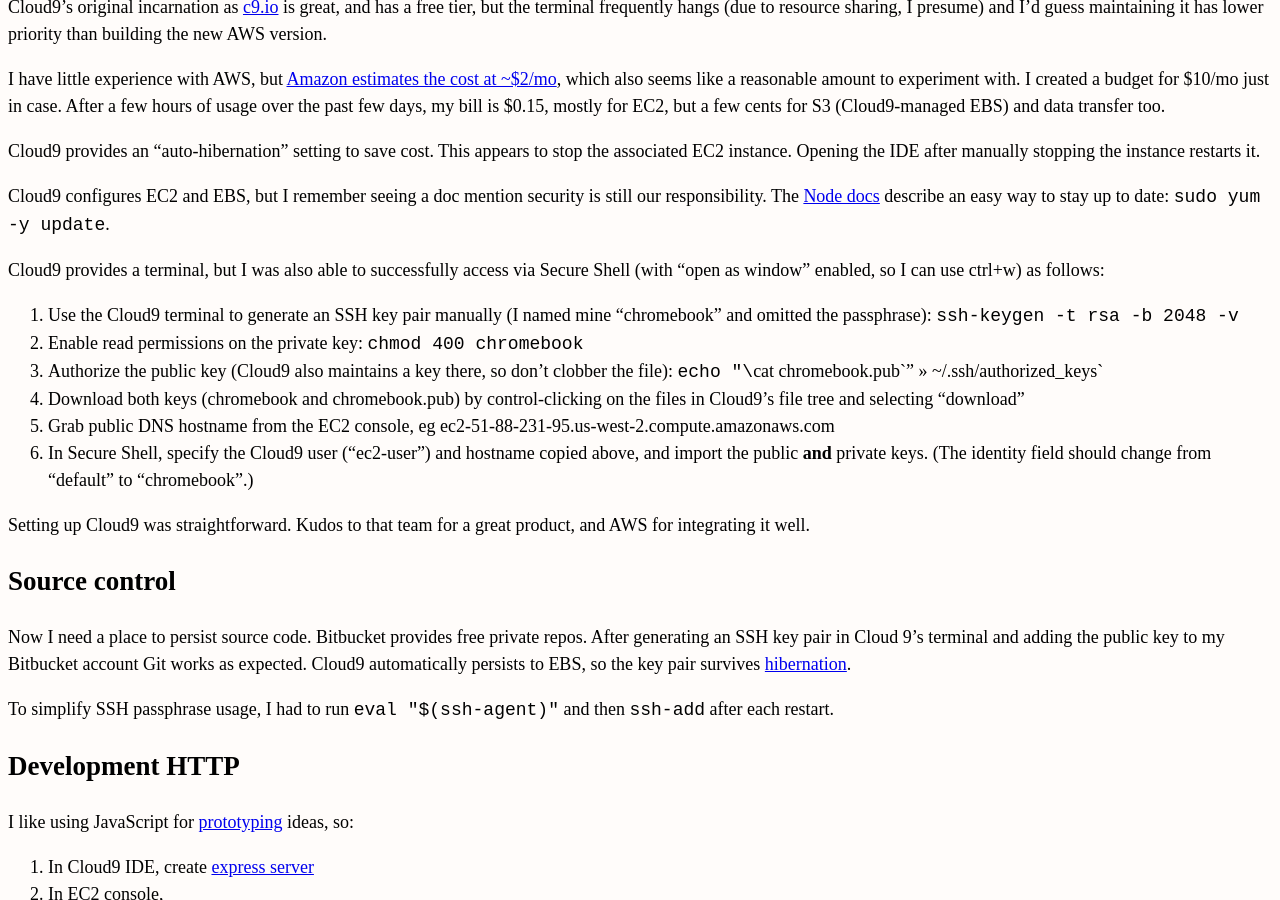
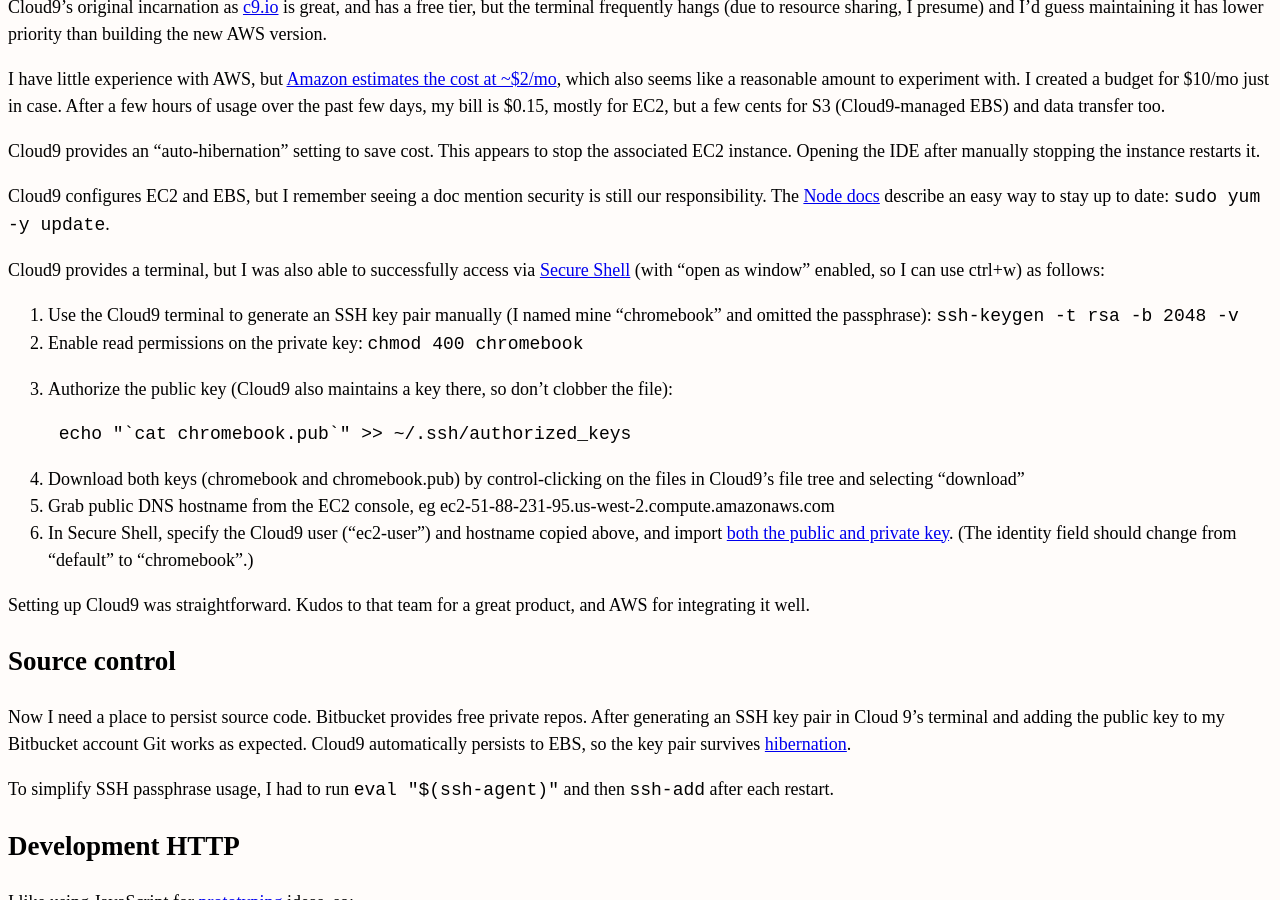
Before and after one commit to erikeldridge/erikeldridge.github.com, a Jekyll site: the page built from _posts/2017-12-24-netbook-development.md, in a window 1280 px wide and 900 px high, scrolled down 785 px. Built offline with Jekyll 4.4.1, drawn with Linux system fonts in a browser that asks for light colours; nearby versions of some CDN libraries.

Commit message:
Update from Forestry.io - 2017-12-24-netbook-development.md

```diff
--- a/_posts/2017-12-24-netbook-development.md
+++ b/_posts/2017-12-24-netbook-development.md
@@ -45,14 +45,16 @@
 
 Cloud9 configures EC2 and EBS, but I remember seeing a doc mention security is still our responsibility. The [Node docs](http://docs.aws.amazon.com/cloud9/latest/user-guide/sample-nodejs.html) describe an easy way to stay up to date: `sudo yum -y update`.
 
-Cloud9 provides a terminal, but I was also able to successfully access via Secure Shell (with "open as window" enabled, so I can use ctrl+w) as follows:
+Cloud9 provides a terminal, but I was also able to successfully access via [Secure Shell](https://chrome.google.com/webstore/detail/secure-shell/pnhechapfaindjhompbnflcldabbghjo/support?hl=en) (with "open as window" enabled, so I can use ctrl+w) as follows:
 
 1. Use the Cloud9 terminal to generate an SSH key pair manually (I named mine "chromebook" and omitted the passphrase): `ssh-keygen -t rsa -b 2048 -v`
 2. Enable read permissions on the private key: `chmod 400 chromebook`
-3. Authorize the public key (Cloud9 also maintains a key there, so don't clobber the file): `echo "\`cat chromebook.pub\`" >> \~/.ssh/authorized_keys`
+3. Authorize the public key (Cloud9 also maintains a key there, so don't clobber the file):
+
+        echo "`cat chromebook.pub`" >> ~/.ssh/authorized_keys
 4. Download both keys (chromebook and chromebook.pub) by control-clicking on the files in Cloud9's file tree and selecting "download"
 5. Grab public DNS hostname from the EC2 console, eg ec2-51-88-231-95.us-west-2.compute.amazonaws.com
-6. In Secure Shell, specify the Cloud9 user ("ec2-user") and hostname copied above, and import the public **and** private keys. (The identity field should change from "default" to "chromebook".)
+6. In Secure Shell, specify the Cloud9 user ("ec2-user") and hostname copied above, and import [both the public and private key](https://chromium.googlesource.com/apps/libapps/+/master/nassh/doc/FAQ.md#Can-I-connect-using-a-public-key-pair-or-certificate). (The identity field should change from "default" to "chromebook".)
 
 Setting up Cloud9 was straightforward. Kudos to that team for a great product, and AWS for integrating it well.
 
```
Also changed, not shown: other parts of _posts/2017-12-24-netbook-development.md (+1 -1 lines).
